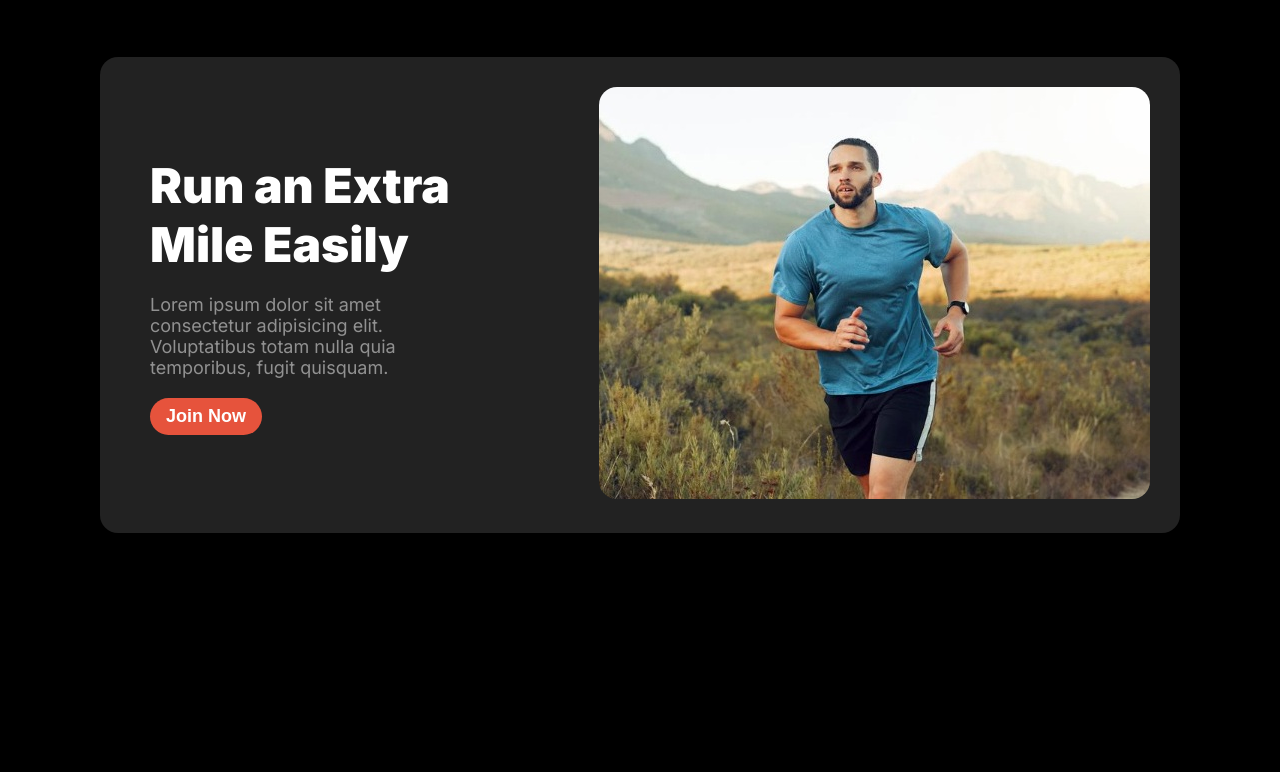
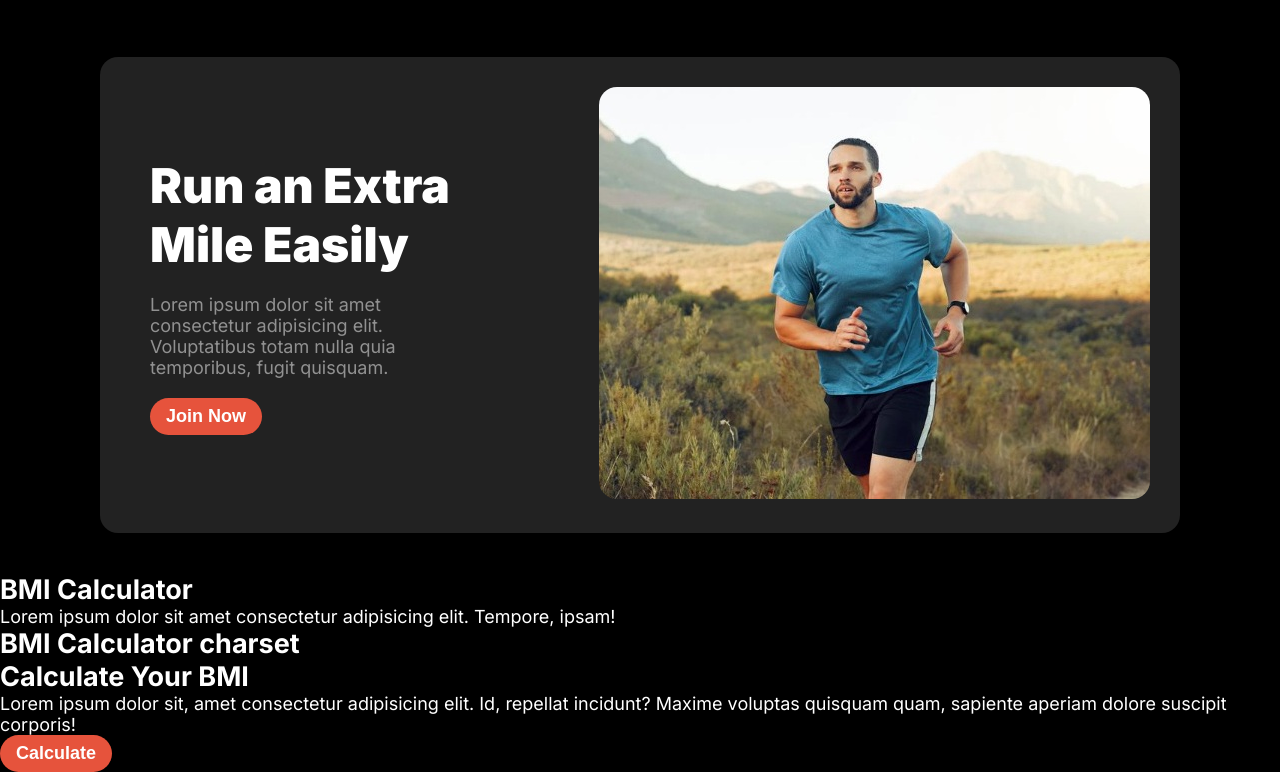
Before and after one commit to muntasir-smm/B10A2-Fitness, a plain HTML site: page index.html in a window 1280 px wide. Shown: the part 1420-2192 px from the top of the page. Before the commit the page ends 1993 px from the top, so only its background shows below. Drawn offline with Linux system fonts and the light colour scheme.

Commit message:
Starting BMI Calculator Section

```diff
--- a/index.html
+++ b/index.html
@@ -153,6 +153,34 @@
           <img src="./images/run.jpg" alt="Extra Run Image" />
         </div>
       </section>
+
+      <!-- BMI Calculator Section -->
+
+      <section class="bmiContainer">
+        <div class="bmiHeader">
+          <h1 class="bmiTitle">BMI Calculator</h1>
+          <p class="bmiSubTitle">
+            Lorem ipsum dolor sit amet consectetur adipisicing elit. Tempore,
+            ipsam!
+          </p>
+        </div>
+        <div class="bmiBody">
+          <div class="bmiChart">
+            <h2 class="bmiChartTitle">BMI Calculator charset</h2>
+          </div>
+          <div class="bmiCalculator">
+            <h2 class="calculatorTitle">Calculate Your BMI</h2>
+            <p class="calculatorSubTitle">
+              Lorem ipsum dolor sit, amet consectetur adipisicing elit. Id,
+              repellat incidunt? Maxime voluptas quisquam quam, sapiente aperiam
+              dolore suscipit corporis!
+            </p>
+            <form class="calculatorForm">
+              <button type="submit" class="btnRed">Calculate</button>
+            </form>
+          </div>
+        </div>
+      </section>
     </main>
   </body>
 </html>
```
